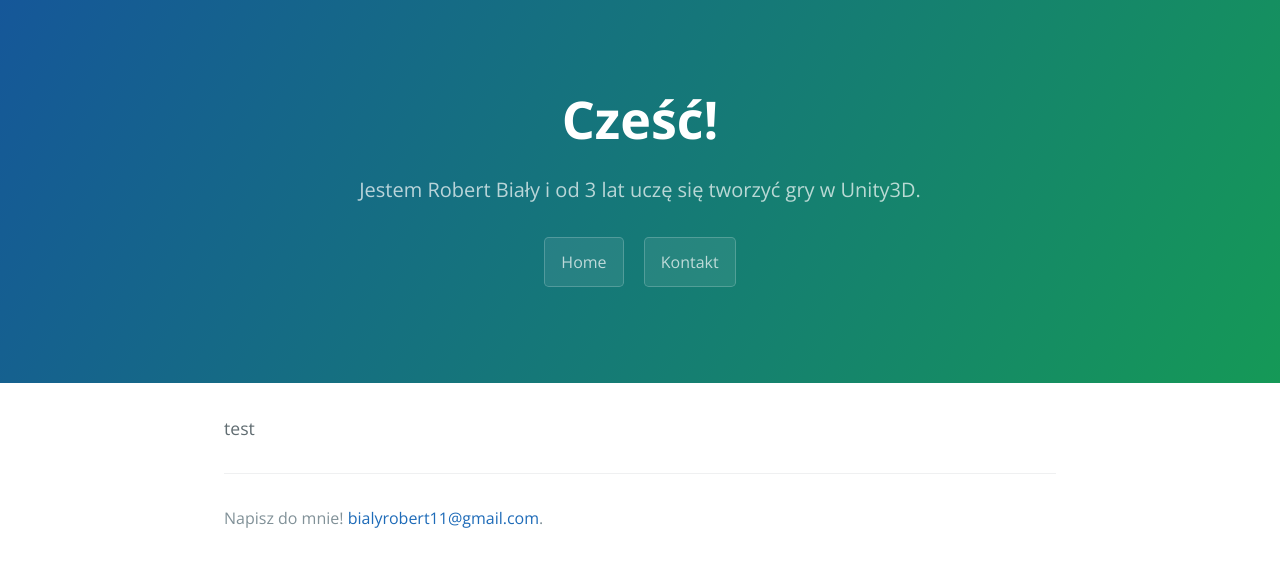
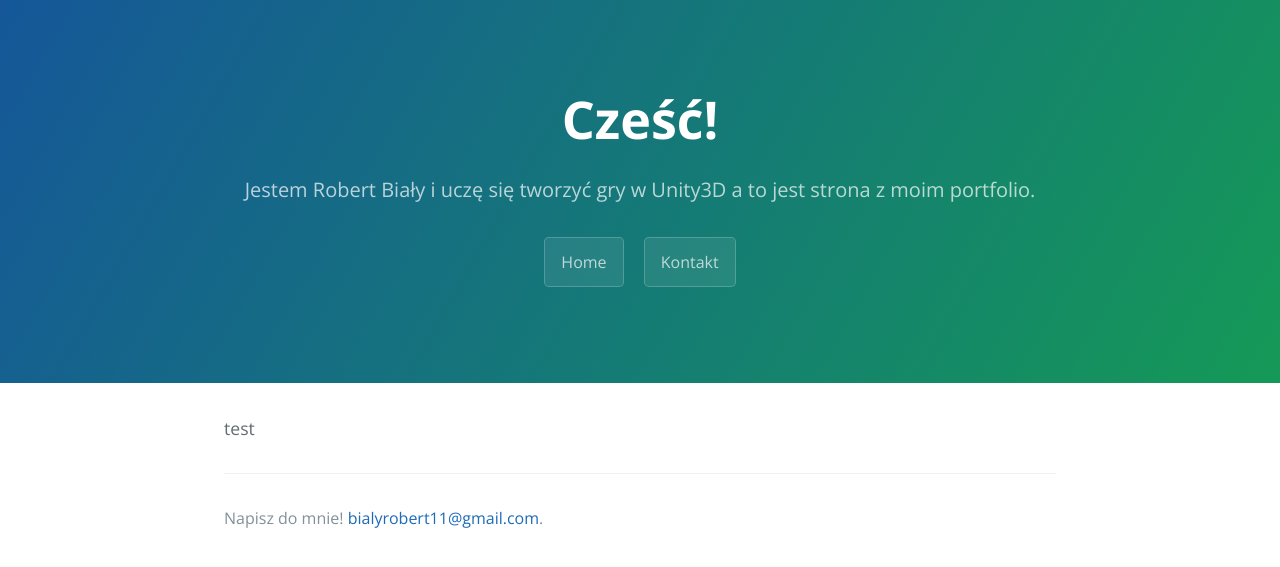
Before and after one commit to LaserRock46/laserrock46.github.io, a Jekyll site: the page built from index.md, in a window 1280 px wide. Shown: the top 567 px of the page. Built offline with Jekyll 4.4.1, drawn with Linux system fonts in a browser that asks for light colours; the repository's description, which GitHub fills in, is left out.

Commit message:
Update index.md

```diff
--- a/index.md
+++ b/index.md
@@ -1,6 +1,6 @@
 ---
 layout: default
 title: Cześć!
-description: Jestem Robert Biały i od 3 lat uczę się tworzyć gry w Unity3D.
+description: Jestem Robert Biały i uczę się tworzyć gry w Unity3D a to jest strona z moim portfolio.
 ---
 test
```
